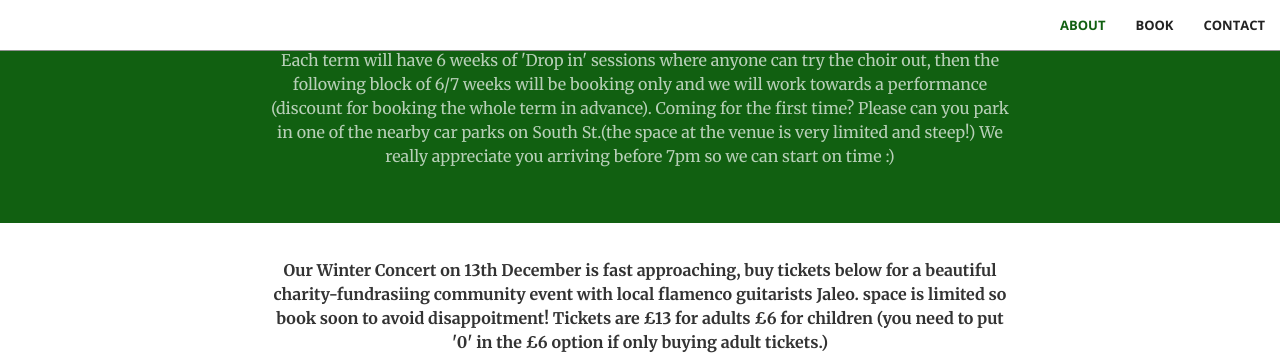
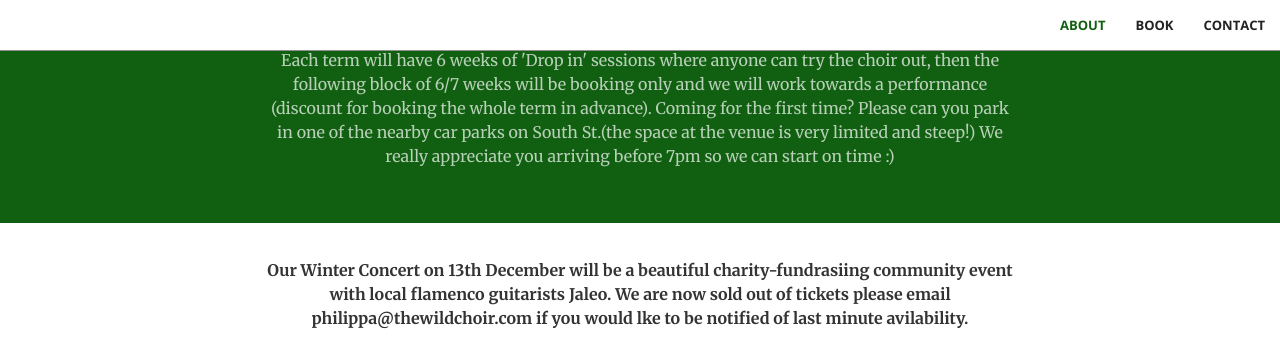
Before and after one commit to thewildchoir/thewildchoir-website, a Jekyll site: the page built from index.html, in a window 1280 px wide and 900 px high, scrolled down 1095 px, cut to the strip 0-361 px from the top of the window. Built offline with Jekyll 4.4.1, drawn with Linux system fonts in a browser that asks for light colours.

Commit message:
Update booking.html

```diff
--- a/_includes/booking.html
+++ b/_includes/booking.html
@@ -2,18 +2,9 @@
     <div class="container">
        <div class="row">
             <div class="col-lg-8 col-lg-offset-2 text-center">
-                <p class="text-book"><b> Our Winter Concert on 13th December is fast approaching, buy tickets below for a beautiful charity-fundrasiing community event with local flamenco guitarists Jaleo. space is limited so book soon to avoid disappoitment! Tickets are £13 for adults £6 for children (you need to put '0' in the £6 option if only buying adult tickets.)
+                <p class="text-book"><b> Our Winter Concert on 13th December will be a beautiful charity-fundrasiing community event with local flamenco guitarists Jaleo. We are now sold out of tickets please email philippa@thewildchoir.com if you would lke to be notified of last minute avilability.
                     </p>
 
-        <script async
-  src="https://js.stripe.com/v3/buy-button.js">
-</script>
-
-<stripe-buy-button
-  buy-button-id="buy_btn_1SSd62LwjurA75EI48jcfdZE"
-  publishable-key="pk_live_51NYTozLwjurA75EIhk2EBRw1z2zc9OpOjDrSu8yy9bL1Hjqpv2U9MbkAIBroLDxn40LiSmh58qRFbD1G05o0DyOp00jys1Q34B"
->
-</stripe-buy-button>
 
 
             </div>
```
